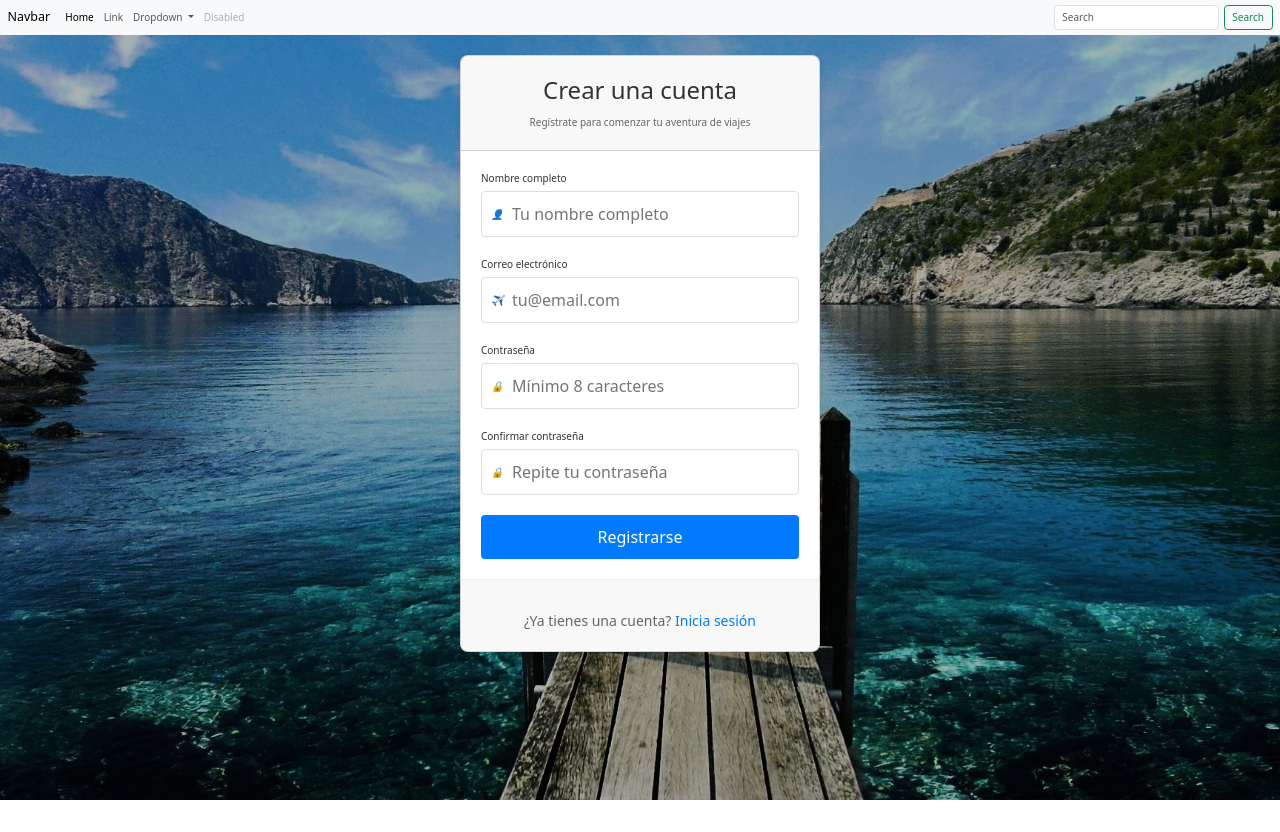
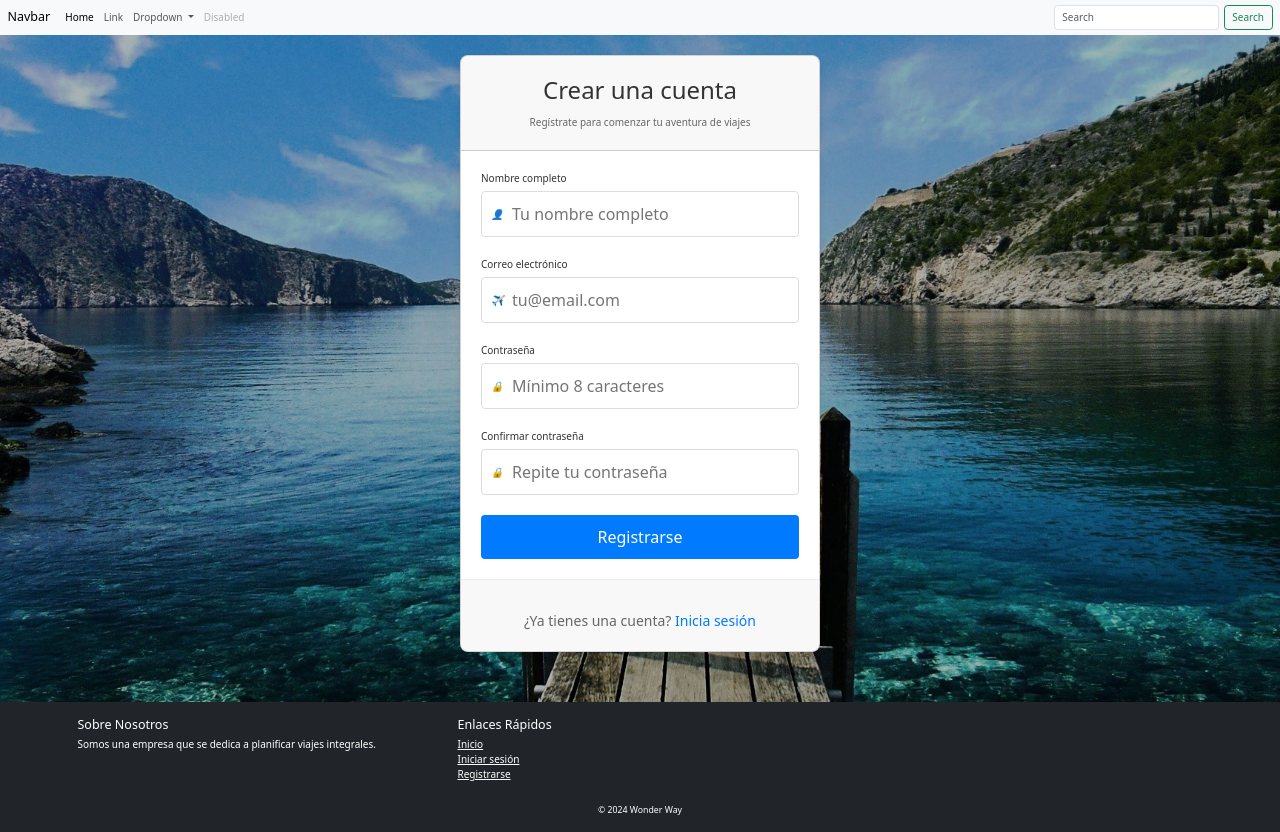
Before and after one commit to soypato/WonderWay, an Angular app in the folder code/: page /register in a window 1280 px wide. Before the commit the page ends 800 px from the top, so only its background shows below. Built offline with nearby package versions, Linux system fonts and the light colour scheme.

Commit message:
first commit of footer

```diff
--- a/code/src/app/app.component.html
+++ b/code/src/app/app.component.html
@@ -6,3 +6,4 @@
 -->
 <app-navbar></app-navbar>
 <router-outlet></router-outlet>
+<app-footer></app-footer>
--- a/code/src/app/app.component.ts
+++ b/code/src/app/app.component.ts
@@ -2,11 +2,12 @@ import { Component } from '@angular/core';
 import { RouterOutlet } from '@angular/router';
 import { FormLoginComponent } from './loginPage/form-login/form-login.component';
 import { NavbarComponent } from "./navbar/navbar.component";
+import { FooterComponent } from './footer/footer.component';
 
 @Component({
   selector: 'app-root',
   standalone: true,
-  imports: [RouterOutlet, FormLoginComponent, NavbarComponent],
+  imports: [RouterOutlet, FormLoginComponent, NavbarComponent, FooterComponent],
   templateUrl: './app.component.html',
   styleUrl: './app.component.css'
 })
--- /dev/null
+++ b/code/src/app/footer/footer.component.css
@@ -0,0 +1,11 @@
+footer {
+    display: flex;
+    flex-direction: column;
+    position: relative;
+    bottom: 0;
+    width: 100%;
+}
+
+.container {
+    flex: 1;
+}
--- /dev/null
+++ b/code/src/app/footer/footer.component.html
@@ -0,0 +1,23 @@
+<footer class="bg-dark text-white mt-5">
+    <div class="container py-4">
+        <div class="row">
+            <div class="col-md-4">
+                <h5>Sobre Nosotros</h5>
+                <p>Somos una empresa que se dedica a planificar viajes integrales.</p>
+            </div>
+            <div class="col-md-4">
+                <h5>Enlaces Rápidos</h5>
+                <ul class="list-unstyled">
+                    <li><a href="/homepage" class="text-white">Inicio</a></li>
+                    <li><a href="/login" class="text-white">Iniciar sesión</a></li>
+                    <li><a href="/register" class="text-white">Registrarse</a></li>
+                    <!-- Podríamos agregar "acerca de" y "contacto" o algo así -->
+                </ul>
+            </div>
+
+        </div>
+        <div class="text-center pt-3">
+            <small>&copy; 2024 Wonder Way</small>
+        </div>
+    </div>
+</footer>
--- a/code/src/app/homepage/homepage.component.ts
+++ b/code/src/app/homepage/homepage.component.ts
@@ -1,9 +1,10 @@
+import { CommonModule } from '@angular/common';
 import { Component } from '@angular/core';
 
 @Component({
   selector: 'app-homepage',
   standalone: true,
-  imports: [],
+  imports: [CommonModule],
   templateUrl: './homepage.component.html',
   styleUrl: './homepage.component.css'
 })
--- a/code/src/app/loginPage/form-login/form-login.component.ts
+++ b/code/src/app/loginPage/form-login/form-login.component.ts
@@ -1,3 +1,4 @@
+import { CommonModule } from '@angular/common';
 import { Component, OnInit } from '@angular/core';
 import { FormBuilder, FormGroup, Validators, ReactiveFormsModule } from '@angular/forms';
 
@@ -6,7 +7,7 @@ import { FormBuilder, FormGroup, Validators, ReactiveFormsModule } from '@angula
   standalone: true,
   templateUrl: './form-login.component.html',
   styleUrls: ['./form-login.component.css'],
-  imports: [ReactiveFormsModule]
+  imports: [ReactiveFormsModule,CommonModule]
 })
 export class FormLoginComponent implements OnInit {
   loginForm: FormGroup;
```
Also changed, not shown: code/src/app/footer/footer.component.ts (added, +12 -0 lines).
